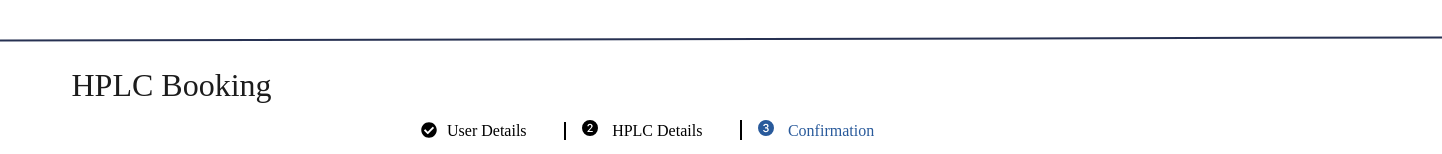
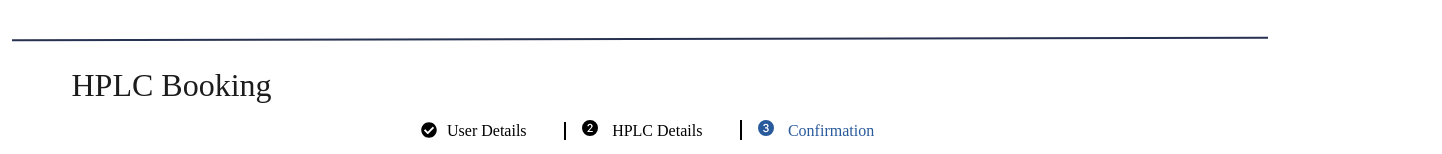
Before and after one commit to MayankKunal/Confirmation-Page, a plain HTML site: page index.html in a window 1280 px wide. Shown: the top 154 px of the page, 1442 px wide, since content can reach past the window. Drawn offline with Linux system fonts and the light colour scheme.

Commit message:
Update style.css

```diff
--- a/style.css
+++ b/style.css
@@ -4,7 +4,7 @@ body{
 }
 .line{
     margin-top: 3%;
-width: 1440px;
+width: 98%;
 height: 0px;
 
 
```
